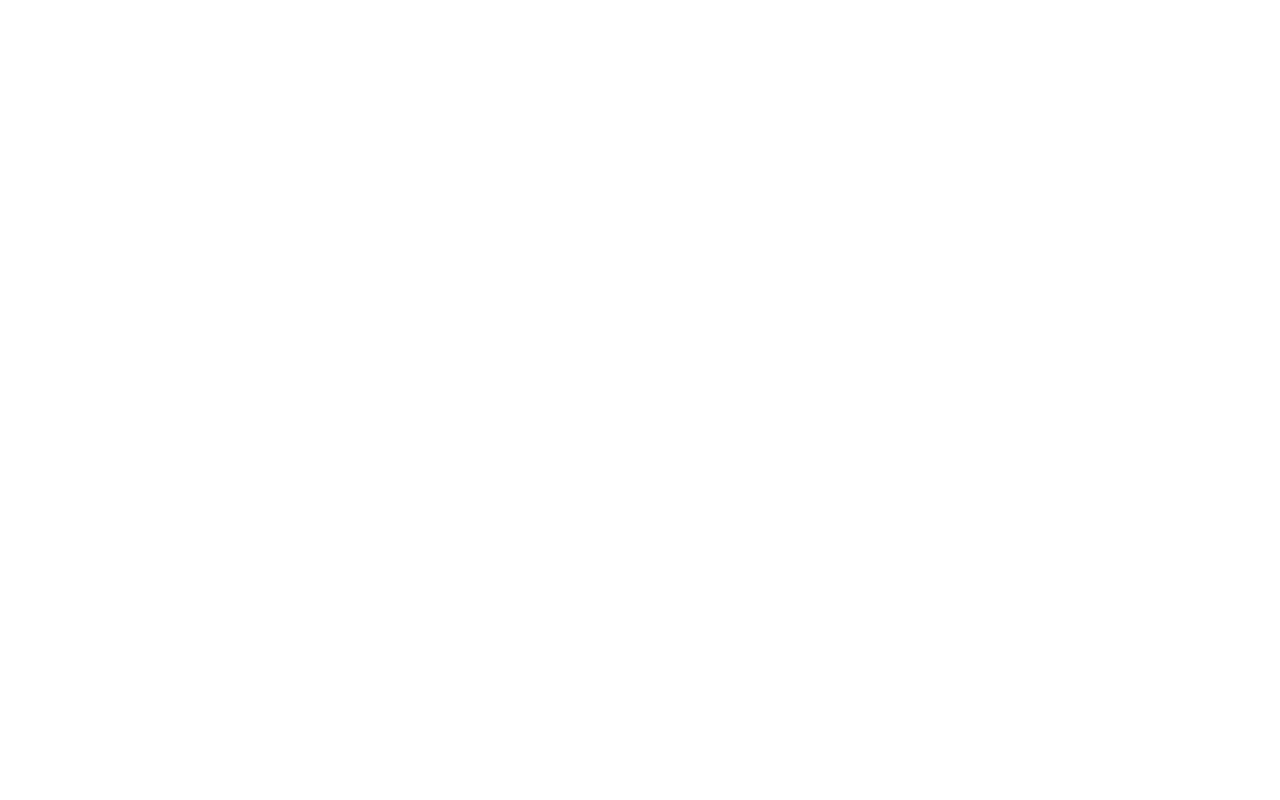
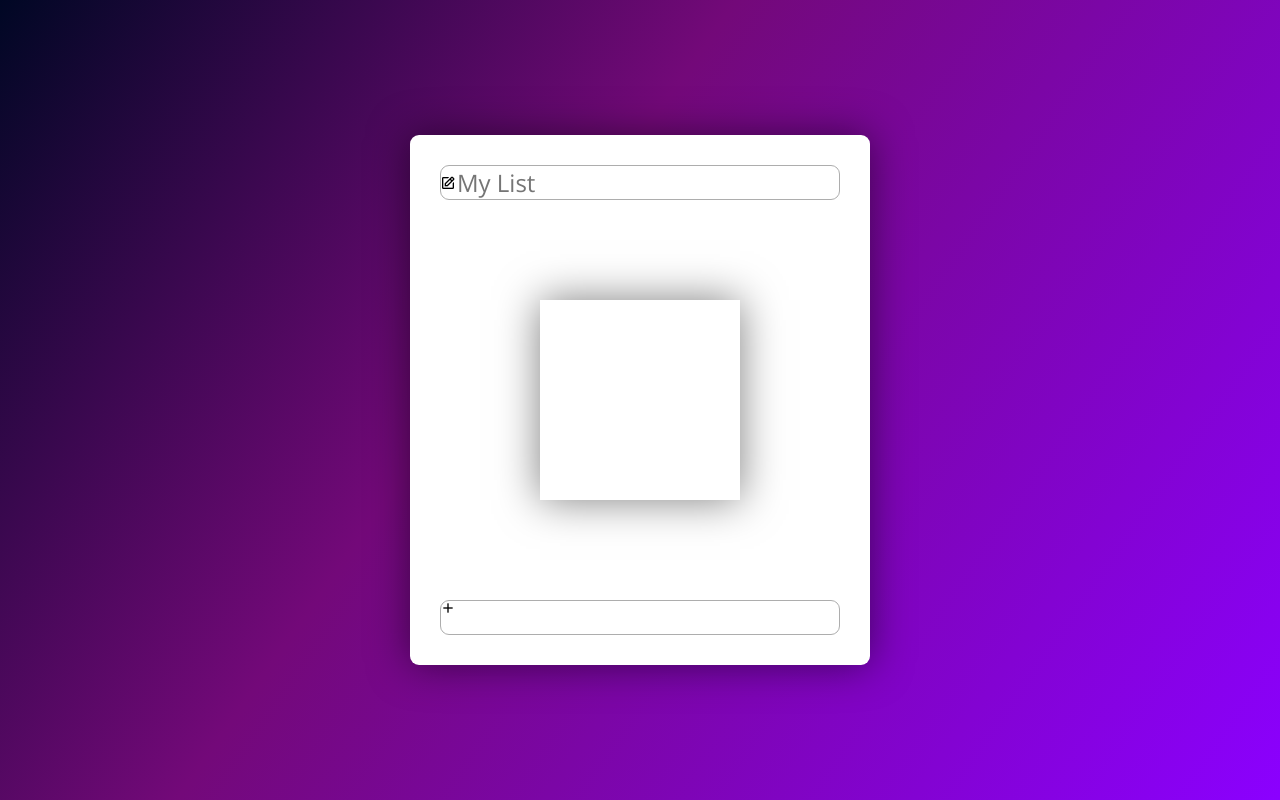
Before and after one commit to ramon541/toDoList, a plain HTML site: page index.html in a window 1280 px wide. Drawn offline with nearby package versions, Linux system fonts and the light colour scheme.

Commit message:
Added HTML and some CSS

```diff
--- a/css/style.css
+++ b/css/style.css
@@ -0,0 +1,82 @@
+*{
+    box-sizing: border-box;
+    padding: 0;
+    font-family: "Open Sans"; /*300,400,700*/
+}
+
+body{
+    margin: 0;
+    height: 100vh;
+    display: flex;
+    align-items: center;
+    justify-content: center;
+    flex-direction: column;
+    background: linear-gradient(125deg, rgba(0,7,36,1) 0%, rgba(115,9,121,1) 40%, rgba(139,0,255,1) 100%);
+  }
+
+  #list{
+    background: white;
+    border-radius: 9px;
+    box-shadow: 0 0 5vh rgba(0, 0, 0, 0.5);
+    padding: 30px;
+  }
+
+  #title{
+    display: flex;
+    flex-direction: column;
+    align-content: center;
+    justify-content: center;
+  }
+
+  #titleInput{
+    position: relative;
+    display: flex;
+    align-items: center;
+    font-size: 24px;
+    font-weight: 400;
+    border-radius: 9px;
+    border-style: solid;
+    border-color: rgb(173, 173, 173);
+    border-width: 1px;
+  }
+
+  #titleInput::placeholder{
+    padding: 2vh;
+  }
+
+  .bx-edit{
+    align-items: end;
+    position: absolute;
+  }
+
+  #separator{
+    position: relative;
+    display: flex;
+    align-items: center;
+    padding: 100px;
+    margin: 100px;
+
+    box-shadow: 0 0 5vh rgba(0, 0, 0, 0.5);
+  }
+
+  #addItem{
+    display: flex;
+    flex-direction: column;
+  }
+
+  #itemInput{
+    position: relative;
+    display: flex;
+    align-items: center;
+    font-size: 24px;
+    font-weight: 400;
+    border-radius: 9px;
+    border-style: solid;
+    border-color: rgb(173, 173, 173);
+    border-width: 1px;
+  }
+
+  .bx-plus{
+    align-items: end;
+    position: absolute;
+  }
--- a/index.html
+++ b/index.html
@@ -10,9 +10,33 @@
       rel="stylesheet"
     />
 
+    <link rel="stylesheet" href="./css/style.css" />
+    <link rel="preconnect" href="https://fonts.googleapis.com" />
+    <link rel="preconnect" href="https://fonts.gstatic.com" crossorigin />
+    <link
+      href="https://fonts.googleapis.com/css2?family=Open+Sans:wght@300;400;700&display=swap"
+      rel="stylesheet"
+    />
+
     <title>To-do List</title>
   </head>
   <body>
-    <div class="container"></div>
+    <div id="list">
+      <div id="title">
+        <input id="titleInput" type="text" placeholder="My List" />
+        <i class="bx bx-edit"></i>
+      </div>
+
+      <div id="separator"></div>
+
+      <div id="items">
+        <div class="item"></div>
+      </div>
+
+      <div id="addItem">
+        <input id="itemInput" type="text" />
+        <i class="bx bx-plus"></i>
+      </div>
+    </div>
   </body>
 </html>
```
